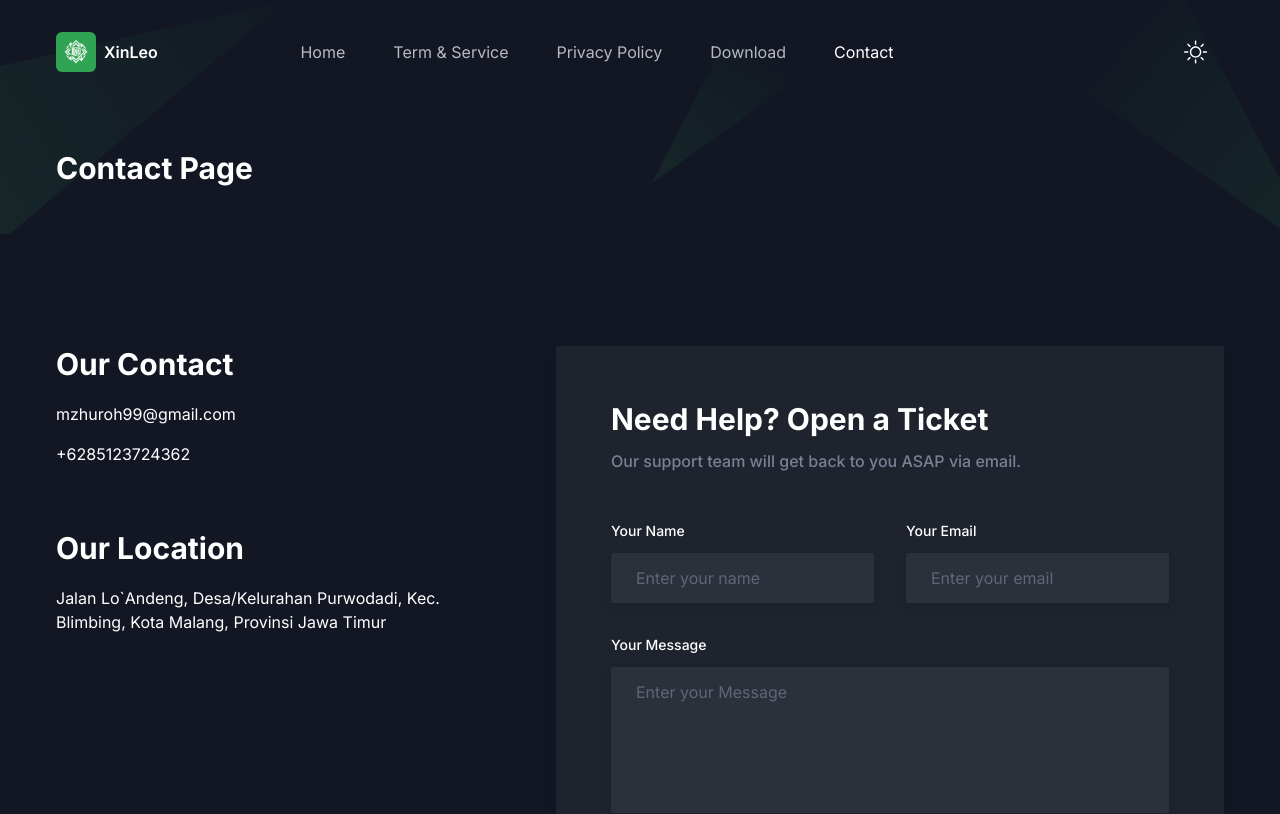
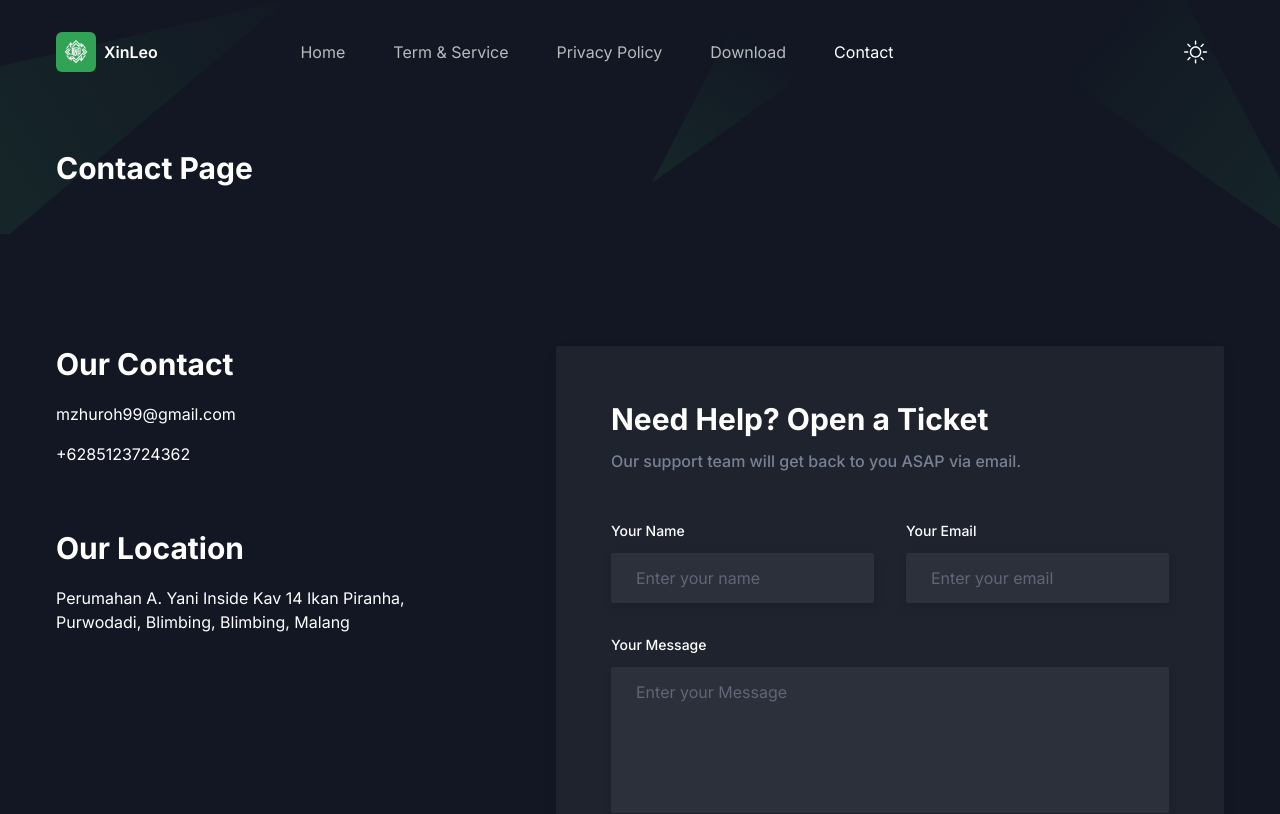
Before and after one commit to giga-berkah-tech/xinchat-landingpage, a Next.js app: page /contact in a window 1280 px wide. Shown: the top 814 px of the page. Built offline with nearby package versions, Linux system fonts and the light colour scheme.

Commit message:
feat:update address and url

```diff
--- a/next.config.js
+++ b/next.config.js
@@ -9,6 +9,7 @@ const nextConfig = {
       },
     ],
   },
+  output: "standalone",
 };
 
 module.exports = nextConfig;
--- a/package.json
+++ b/package.json
@@ -1,6 +1,6 @@
 {
   "name": "XinLeo Landing Page",
-  "version": "1.0.0",
+  "version": "1.0.1",
   "private": true,
   "scripts": {
     "dev": "next dev",
--- a/src/components/Contact/index.tsx
+++ b/src/components/Contact/index.tsx
@@ -56,8 +56,8 @@ const Contact = () => {
 
                 <div className="flex w-full max-w-full flex-col space-y-4 md:max-w-sm">
                   <p>
-                    Jalan Lo`Andeng, Desa/Kelurahan Purwodadi, Kec. Blimbing,
-                    Kota Malang, Provinsi Jawa Timur
+                    Perumahan A. Yani Inside Kav 14 Ikan Piranha, Purwodadi,
+                    Blimbing, Blimbing, Malang
                   </p>
                   {/* <p>XinLeo@aplikasiku.web.id</p>
             <p>+6287712622018</p> */}
--- a/src/components/PrivacyPolicy/index.tsx
+++ b/src/components/PrivacyPolicy/index.tsx
@@ -152,7 +152,7 @@ export const PrivacyPolicy = () => {
                   </strong>{" "}
                   refers to XinLeo, accessible from{" "}
                   <a
-                    href="https://xinleo.aplikasiku.web.id/"
+                    href="https://xinleo.bro.biz.id/"
                     rel="external nofollow noopener"
                     target="_blank"
                     className="text-primary hover:underline"
--- a/src/components/TermService/index.tsx
+++ b/src/components/TermService/index.tsx
@@ -146,7 +146,7 @@ export const TermService = () => {
                       </strong>{" "}
                       refers to XinLeo, accessible from{" "}
                       <a
-                        href="https://xinleo.aplikasiku.web.id/"
+                        href="https://xinleo.bro.biz.id/"
                         rel="external nofollow noopener"
                         target="_blank"
                         className="text-primary hover:underline"
```
Also changed, not shown: 1 other file (tests, documents, lock files or other folders).
